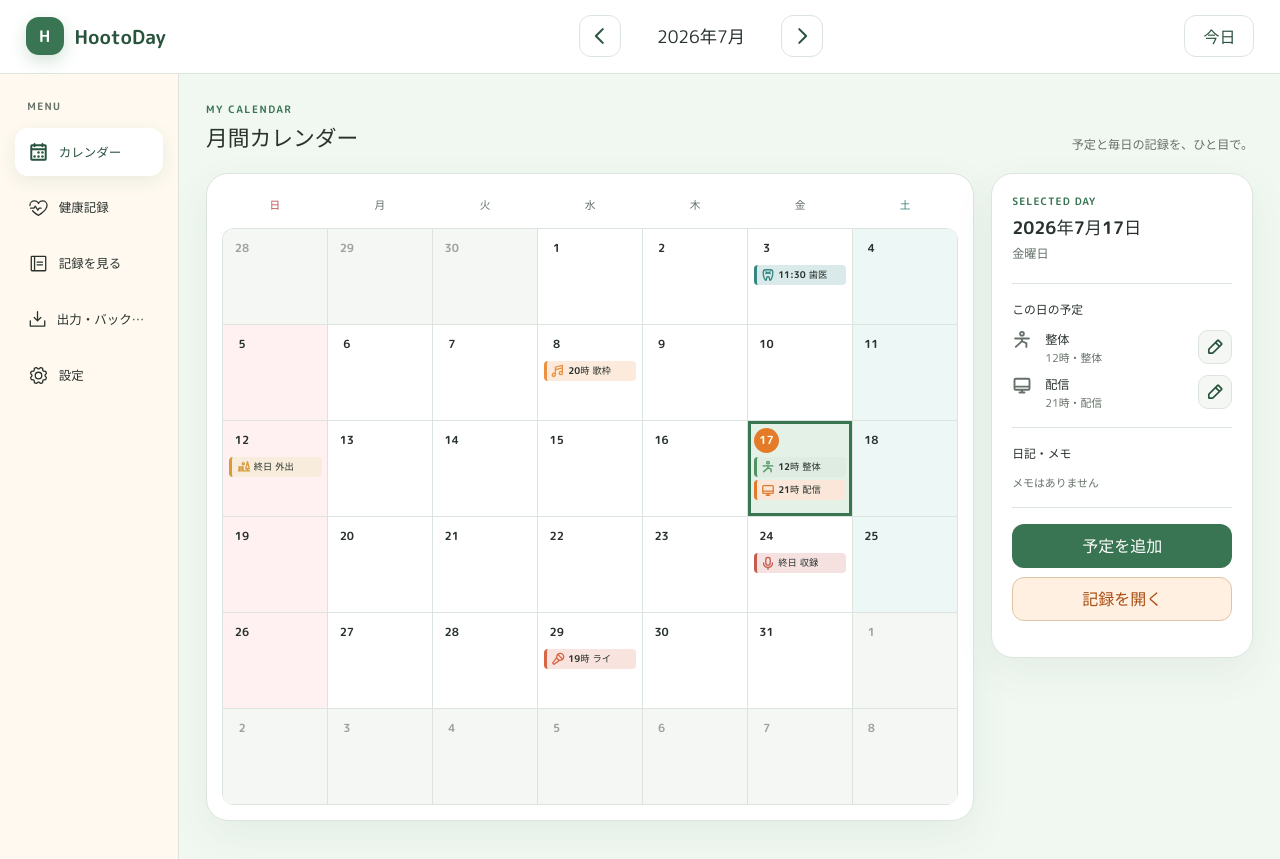
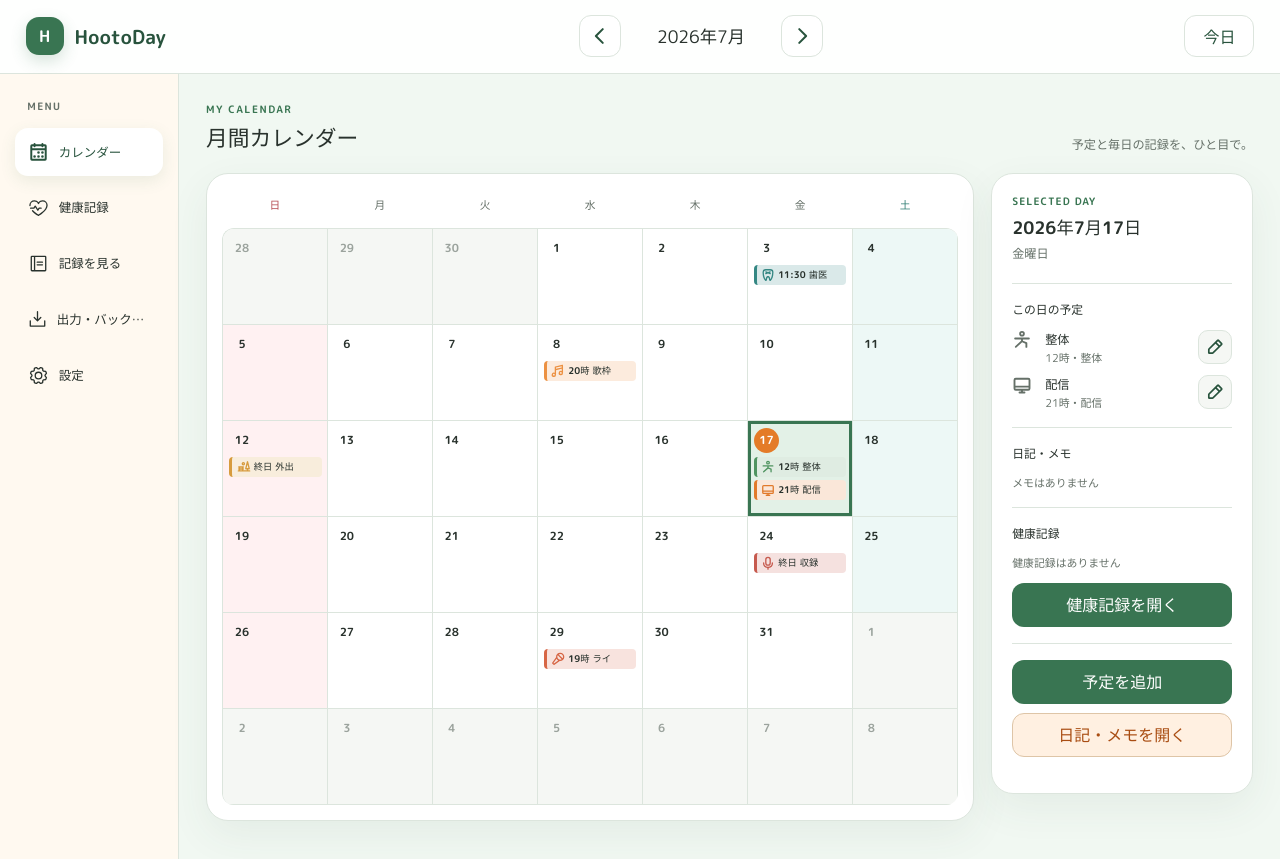
Before and after one commit to owl-yousee/HootoDay, a React (Vite) app: page / in a window 1280 px wide. Built offline with nearby package versions, Linux system fonts and the light colour scheme.

Commit message:
feat: connect health records to calendar

```diff
--- a/src/App.css
+++ b/src/App.css
@@ -1268,13 +1268,28 @@
   background: var(--color-accent);
 }
 
-.memo-indicator {
+.day-indicators {
   flex: 0 0 auto;
   margin-left: auto;
   display: inline-flex;
   align-items: center;
+  gap: 3px;
+}
+
+.memo-indicator,
+.health-record-indicator {
+  flex: 0 0 auto;
+  display: inline-flex;
+  align-items: center;
   justify-content: center;
+}
+
+.memo-indicator {
   color: var(--color-accent);
+}
+
+.health-record-indicator {
+  color: var(--color-saturday);
 }
 
 .event-list-compact {
@@ -1479,6 +1494,27 @@
 .detail-actions {
   display: grid;
   gap: 9px;
+}
+
+.health-summary-list {
+  margin: 0;
+  padding: 0;
+  display: grid;
+  gap: 6px;
+  list-style: none;
+}
+
+.health-summary-list li {
+  min-width: 0;
+  overflow-wrap: anywhere;
+  color: var(--color-text);
+  font-size: clamp(0.68rem, 0.75vw, 0.77rem);
+  line-height: 1.45;
+}
+
+.health-detail-button {
+  width: 100%;
+  margin-top: 12px;
 }
 
 .detail-button {
@@ -2523,7 +2559,12 @@ body,
     font-size: 0.72rem;
   }
 
-  .memo-indicator {
+  .day-indicators {
+    gap: 2px;
+  }
+
+  .memo-indicator,
+  .health-record-indicator {
     width: 12px;
     height: 12px;
   }
@@ -2531,6 +2572,11 @@ body,
   .memo-indicator svg {
     width: 12px;
     height: 12px;
+  }
+
+  .health-record-indicator svg {
+    width: 11px;
+    height: 11px;
   }
 
   .event-chip {
--- a/src/App.tsx
+++ b/src/App.tsx
@@ -1,4 +1,4 @@
-import { useState } from 'react'
+import { useMemo, useState } from 'react'
 import { AppHeader } from './components/AppHeader'
 import { Calendar } from './components/Calendar'
 import { DayDetails } from './components/DayDetails'
@@ -26,6 +26,7 @@ import { useWeightRecords } from './hooks/useWeightRecords'
 import type { CalendarEvent } from './types/calendar'
 import type { ExerciseSession } from './types/health'
 import { fromDateKey, toDateKey } from './utils/date'
+import { getDailyHealthSummary, getHealthRecordDates } from './utils/healthSummary'
 import './App.css'
 
 const INITIAL_MONTH = new Date(2026, 6, 1)
@@ -56,6 +57,18 @@ function App() {
   const { mealTemplates, saveMealTemplate, deleteMealTemplate, moveMealTemplate } = useMealTemplates()
   const { exerciseSessions, saveExerciseSession, deleteExerciseSession } = useExerciseSessions()
   const { conditionRecords, saveConditionRecord, deleteConditionRecord } = useConditionRecords()
+  const healthSummarySource = useMemo(() => ({
+    weightRecords,
+    sleepRecords,
+    mealRecords,
+    exerciseSessions,
+    conditionRecords,
+  }), [weightRecords, sleepRecords, mealRecords, exerciseSessions, conditionRecords])
+  const healthRecordDates = useMemo(() => getHealthRecordDates(healthSummarySource), [healthSummarySource])
+  const selectedHealthSummary = useMemo(
+    () => getDailyHealthSummary(toDateKey(selectedDate), healthSummarySource),
+    [selectedDate, healthSummarySource],
+  )
 
   const selectDate = (date: Date) => {
     setSelectedDate(date)
@@ -111,6 +124,11 @@ function App() {
     setIsExerciseDialogOpen(true)
   }
 
+  const openSelectedDateHealth = () => {
+    setActiveView('health')
+    window.scrollTo({ top: 0, behavior: 'smooth' })
+  }
+
   return (
     <div className="app-shell">
       <AppHeader
@@ -136,8 +154,8 @@ function App() {
                 <p className="content-note">予定と毎日の記録を、ひと目で。</p>
               </div>
               <div className="calendar-layout">
-                <Calendar displayMonth={displayMonth} selectedDate={selectedDate} events={events} memos={dayMemos} onSelectDate={selectDate} />
-                <DayDetails selectedDate={selectedDate} events={events} memos={dayMemos} onAddEvent={openNewEvent} onEditEvent={openEventEditor} onOpenMemo={() => setIsDayMemoDialogOpen(true)} />
+                <Calendar displayMonth={displayMonth} selectedDate={selectedDate} events={events} memos={dayMemos} healthRecordDates={healthRecordDates} onSelectDate={selectDate} />
+                <DayDetails selectedDate={selectedDate} events={events} memos={dayMemos} healthSummary={selectedHealthSummary} onAddEvent={openNewEvent} onEditEvent={openEventEditor} onOpenMemo={() => setIsDayMemoDialogOpen(true)} onOpenHealth={openSelectedDateHealth} />
               </div>
             </>
           ) : (
--- a/src/components/DayDetails.tsx
+++ b/src/components/DayDetails.tsx
@@ -3,24 +3,29 @@ import { PencilSimpleIcon } from '@phosphor-icons/react/PencilSimple'
 import { getEventCategoryDisplay } from '../data/eventCategoryDisplay'
 import type { CalendarEvent } from '../types/calendar'
 import type { DayMemo } from '../types/dayMemo'
+import type { DailyHealthSummary } from '../utils/healthSummary'
 import { toDateKey } from '../utils/date'
 import { formatEventTime, sortCalendarEvents } from '../utils/event'
+import { getDailyHealthSummaryLines } from '../utils/healthSummary'
 
 interface DayDetailsProps {
   selectedDate: Date
   events: CalendarEvent[]
   memos: DayMemo[]
+  healthSummary: DailyHealthSummary
   onAddEvent: () => void
   onEditEvent: (event: CalendarEvent) => void
   onOpenMemo: () => void
+  onOpenHealth: () => void
 }
 
 const weekdayLabels = ['日曜日', '月曜日', '火曜日', '水曜日', '木曜日', '金曜日', '土曜日']
 
-export function DayDetails({ selectedDate, events, memos, onAddEvent, onEditEvent, onOpenMemo }: DayDetailsProps) {
+export function DayDetails({ selectedDate, events, memos, healthSummary, onAddEvent, onEditEvent, onOpenMemo, onOpenHealth }: DayDetailsProps) {
   const dateKey = toDateKey(selectedDate)
   const dayEvents = sortCalendarEvents(events.filter((event) => event.date === dateKey))
   const dayMemo = memos.find((memo) => memo.date === dateKey)
+  const healthSummaryLines = getDailyHealthSummaryLines(healthSummary)
 
   return (
     <aside className="day-details" aria-live="polite" aria-label="選択日の詳細">
@@ -76,10 +81,22 @@ export function DayDetails({ selectedDate, events, memos, onAddEvent, onEditEven
         )}
       </section>
 
+      <section className="detail-section" aria-labelledby="selected-day-health-heading">
+        <h4 id="selected-day-health-heading">健康記録</h4>
+        {healthSummaryLines.length > 0 ? (
+          <ul className="health-summary-list">
+            {healthSummaryLines.map((line) => <li key={line}>{line}</li>)}
+          </ul>
+        ) : (
+          <p className="empty-message">健康記録はありません</p>
+        )}
+        <button type="button" className="detail-button health-detail-button" onClick={onOpenHealth}>健康記録を開く</button>
+      </section>
+
       <section className="detail-section">
         <div className="detail-actions">
           <button type="button" className="detail-button" onClick={onAddEvent}>予定を追加</button>
-          <button type="button" className="detail-button secondary" onClick={onOpenMemo}>記録を開く</button>
+          <button type="button" className="detail-button secondary" onClick={onOpenMemo}>日記・メモを開く</button>
         </div>
       </section>
     </aside>
--- /dev/null
+++ b/src/utils/healthSummary.ts
@@ -0,0 +1,111 @@
+import { bodyPartConditionLabels, conditionLevelLabels } from '../data/conditionOptions'
+import type {
+  DailyConditionRecord,
+  ExerciseSession,
+  MealRecord,
+  SleepRecord,
+  WeightRecord,
+} from '../types/health'
+import { calculateDailyExerciseSummary, formatExerciseDuration } from './exerciseMetrics'
+import { formatDurationMinutes } from './sleepMetrics'
+
+export interface DailyHealthSummary {
+  date: string
+  hasAnyRecord: boolean
+  hasWeight: boolean
+  hasSleep: boolean
+  hasMeals: boolean
+  hasExercise: boolean
+  hasCondition: boolean
+  weightRecord: WeightRecord | null
+  sleepRecord: SleepRecord | null
+  mealRecord: MealRecord | null
+  exerciseSessions: ExerciseSession[]
+  conditionRecord: DailyConditionRecord | null
+}
+
+export interface HealthSummarySource {
+  weightRecords: WeightRecord[]
+  sleepRecords: SleepRecord[]
+  mealRecords: MealRecord[]
+  exerciseSessions: ExerciseSession[]
+  conditionRecords: DailyConditionRecord[]
+}
+
+export function getExerciseSessionsForDate(sessions: ExerciseSession[], date: string): ExerciseSession[] {
+  return sessions.filter((session) => session.date === date)
+}
+
+export function getDailyHealthSummary(date: string, source: HealthSummarySource): DailyHealthSummary {
+  const weightRecord = source.weightRecords.find((record) => record.date === date) ?? null
+  const sleepRecord = source.sleepRecords.find((record) => record.date === date) ?? null
+  const mealRecord = source.mealRecords.find((record) => record.date === date) ?? null
+  const exerciseSessions = getExerciseSessionsForDate(source.exerciseSessions, date)
+  const conditionRecord = source.conditionRecords.find((record) => record.date === date) ?? null
+  const hasWeight = weightRecord !== null
+  const hasSleep = sleepRecord !== null
+  const hasMeals = mealRecord !== null
+  const hasExercise = exerciseSessions.length > 0
+  const hasCondition = conditionRecord !== null
+
+  return {
+    date,
+    hasAnyRecord: hasWeight || hasSleep || hasMeals || hasExercise || hasCondition,
+    hasWeight,
+    hasSleep,
+    hasMeals,
+    hasExercise,
+    hasCondition,
+    weightRecord,
+    sleepRecord,
+    mealRecord,
+    exerciseSessions,
+    conditionRecord,
+  }
+}
+
+export function getHealthRecordDates(source: HealthSummarySource): Set<string> {
+  return new Set([
+    ...source.weightRecords.map((record) => record.date),
+    ...source.sleepRecords.map((record) => record.date),
+    ...source.mealRecords.map((record) => record.date),
+    ...source.exerciseSessions.map((session) => session.date),
+    ...source.conditionRecords.map((record) => record.date),
+  ])
+}
+
+export function getDailyHealthSummaryLines(summary: DailyHealthSummary): string[] {
+  const lines: string[] = []
+  if (summary.weightRecord) lines.push(`体重：${summary.weightRecord.weightKg.toFixed(1)} kg`)
+  if (summary.sleepRecord) {
+    let line = `睡眠：${formatDurationMinutes(summary.sleepRecord.sleepMinutes)}`
+    if (summary.sleepRecord.awakenings.length > 0) {
+      line += `（途中覚醒 ${summary.sleepRecord.awakenings.length}回・${formatDurationMinutes(summary.sleepRecord.awakeMinutes)}）`
+    }
+    lines.push(line)
+  }
+  if (summary.mealRecord) {
+    const count = [summary.mealRecord.breakfast, summary.mealRecord.lunch, summary.mealRecord.dinner, summary.mealRecord.snacks]
+      .filter((content) => content.trim().length > 0).length
+    lines.push(`食事：${count}項目`)
+  }
+  if (summary.exerciseSessions.length > 0) {
+    const exercise = calculateDailyExerciseSummary(summary.exerciseSessions)
+    let line = `運動：${exercise.sessionCount}件・${formatExerciseDuration(exercise.totalDurationMinutes)}`
+    if (exercise.totalEstimatedCaloriesKcal !== null) line += `・推定${exercise.totalEstimatedCaloriesKcal} kcal`
+    lines.push(line)
+  }
+  if (summary.conditionRecord) {
+    const condition = summary.conditionRecord
+    if (condition.overallCondition !== 'unset') {
+      lines.push(`体調：${conditionLevelLabels[condition.overallCondition]}`)
+    } else {
+      const parts = [
+        condition.kneeCondition !== 'unset' ? `膝：${bodyPartConditionLabels[condition.kneeCondition]}` : '',
+        condition.lowerBackCondition !== 'unset' ? `腰：${bodyPartConditionLabels[condition.lowerBackCondition]}` : '',
+      ].filter(Boolean)
+      lines.push(parts.length > 0 ? parts.slice(0, 2).join('・') : '体調：記録あり')
+    }
+  }
+  return lines
+}
```
Also changed, not shown: src/components/Calendar.tsx (+17 -3 lines), 1 other file (tests, documents, lock files or other folders).
